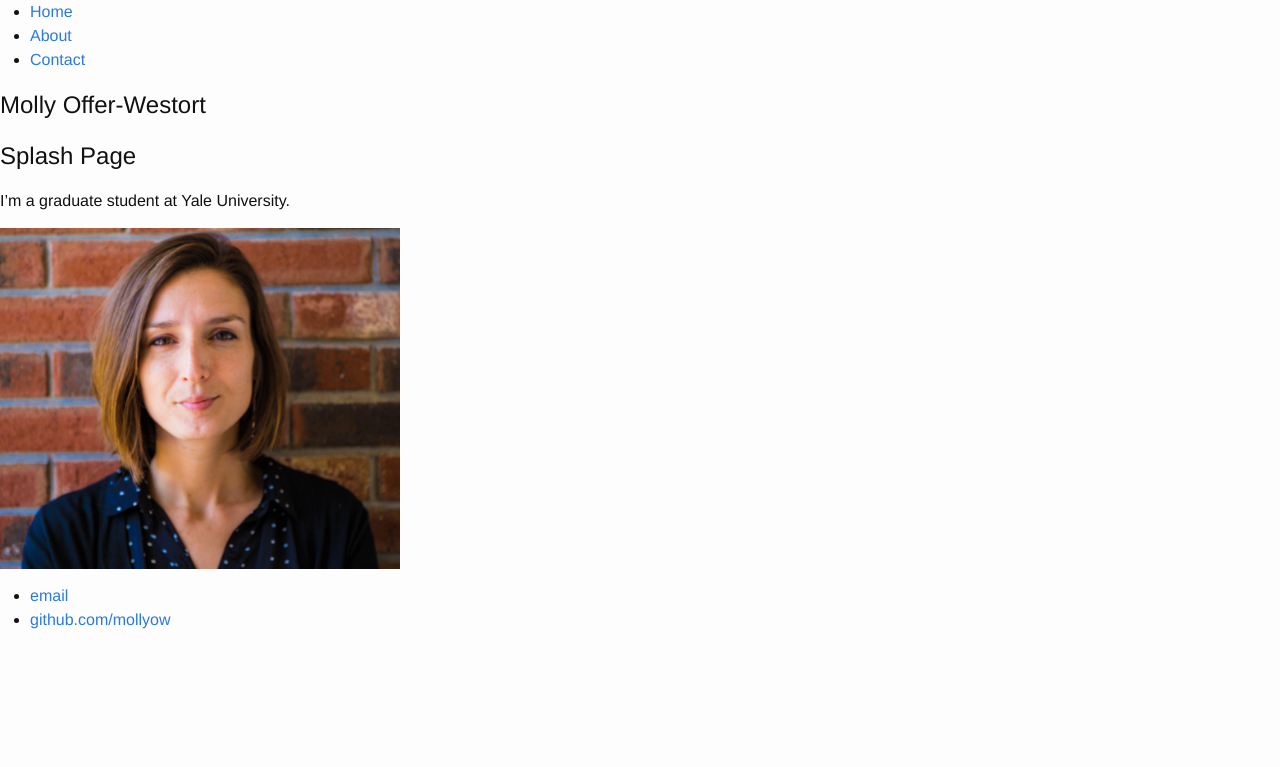
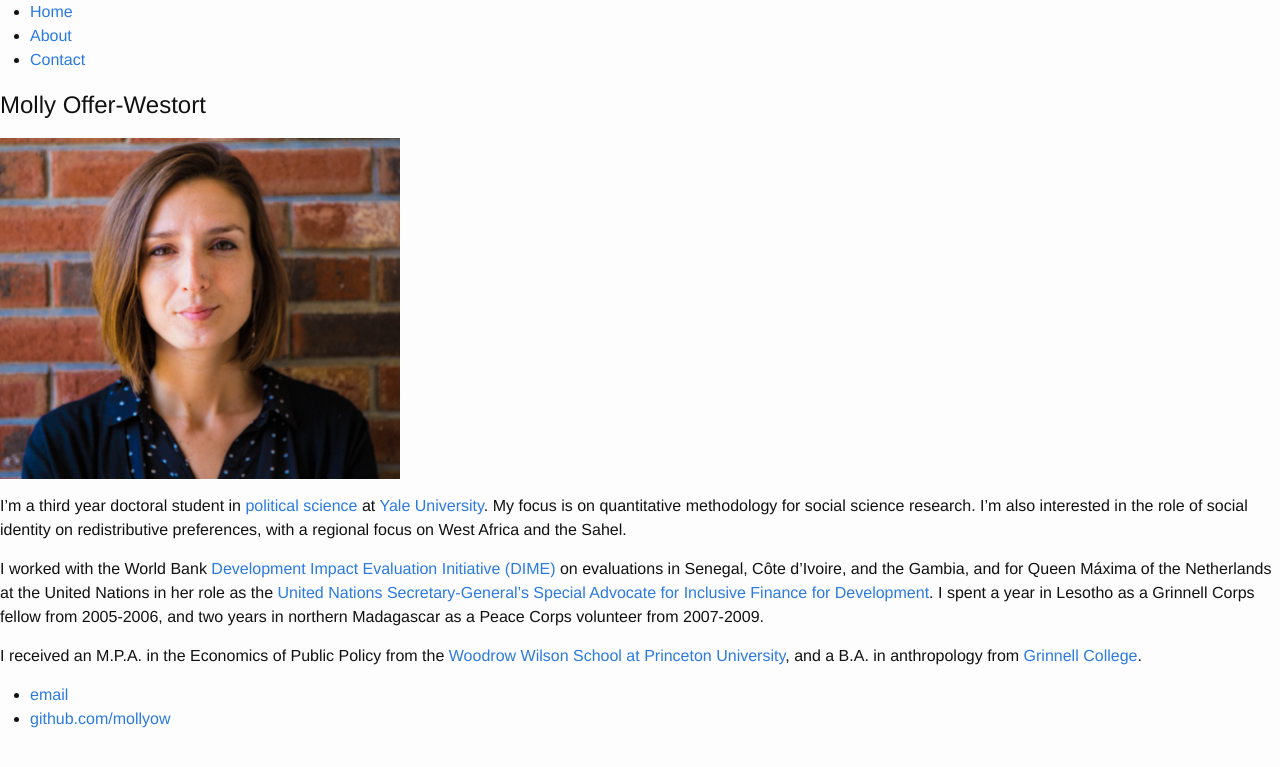
Before and after one commit to mollyow/mollyow.github.io, a Jekyll site: the page built from index.markdown, in a window 1280 px wide. Shown: the top 767 px of the page. Built offline with Jekyll 4.4.1, drawn with Linux system fonts in a browser that asks for light colours.

Commit message:
Update index.markdown

```diff
--- a/index.markdown
+++ b/index.markdown
@@ -1,10 +1,13 @@
 ---
 layout: default
-title: Molly Offer-Westort
+title: Home
+date:   2016-07-26
 ---
-Splash Page
-------------
+<img src="/assets/molly_brick.jpg" alt="pic" style="width: 400px;"/>
 
-I'm a graduate student at Yale University.
+I'm a third year doctoral student in [political science](http://politicalscience.yale.edu/) at [Yale University](http://www.yale.edu/).
+My focus is on quantitative methodology for social science research. I'm also interested in the role of social identity on redistributive preferences, with a regional focus on West Africa and the Sahel.
 
-<img src="/assets/molly_brick.jpg" alt="pic" style="width: 400px;"/>
+I  worked with the World Bank [Development Impact Evaluation Initiative (DIME)](http://web.worldbank.org/WBSITE/EXTERNAL/EXTDEC/EXTDEVIMPEVAINI/0,,contentMDK:23422972~pagePK:64168445~piPK:64168309~theSitePK:3998212,00.html) on evaluations in Senegal, Côte d’Ivoire, and the Gambia, and for Queen Máxima of the Netherlands at the United Nations in her role as the [United Nations Secretary-General’s Special Advocate for Inclusive Finance for Development](https://www.unsgsa.org/). I spent a year in Lesotho as a Grinnell Corps fellow from 2005-2006, and two years in northern Madagascar as a Peace Corps volunteer from 2007-2009.
+
+I received an M.P.A. in the Economics of Public Policy from the [Woodrow Wilson School at Princeton University](http://wws.princeton.edu/), and a B.A. in anthropology from [Grinnell College](http://www.grinnell.edu).
```
